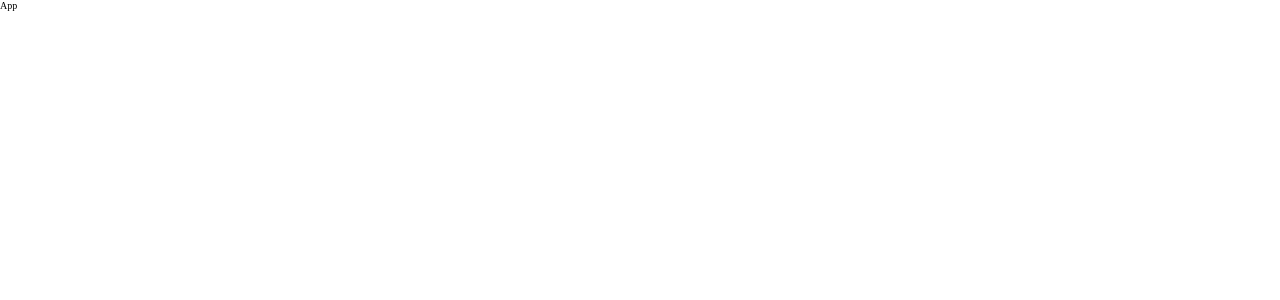
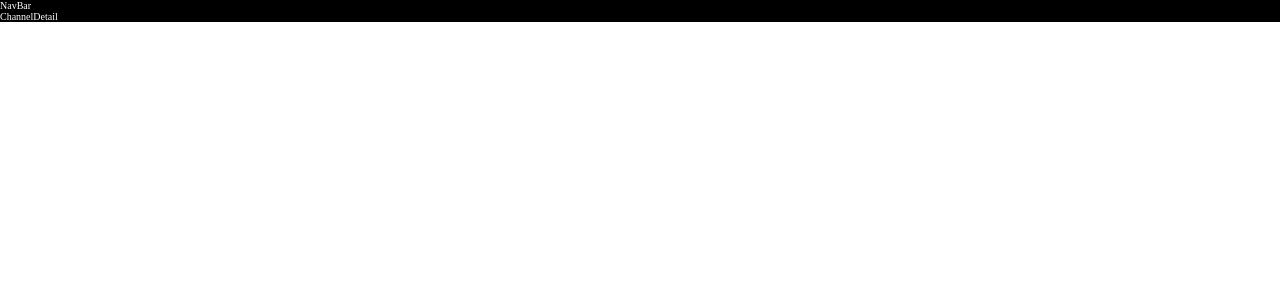
Before and after one commit to VishnuVNairCodes/bikemila, a React (Create React App) app: page /channel/1 in a window 1280 px wide. Shown: the top 300 px of the page. Built offline with nearby package versions, Linux system fonts and the light colour scheme.

Commit message:
feat: set up basic routes

```diff
--- a/src/App.js
+++ b/src/App.js
@@ -1,7 +1,28 @@
+import { Box } from "@mui/system";
 import React from "react";
+import { BrowserRouter, Route, Routes } from "react-router-dom";
+import {
+  ChannelDetail,
+  Feed,
+  NavBar,
+  SearchFeed,
+  VideoDetail,
+} from "./components";
 
 import "./App.css";
 
-const App = () => <div>App</div>;
+const App = () => (
+  <BrowserRouter>
+    <Box sx={{ backgroundColor: "#000", color: "#fff" }}>
+      <NavBar />
+      <Routes>
+        <Route path="/" element={<Feed />} />
+        <Route path="/video/:id" element={<VideoDetail />} />
+        <Route path="/channel/:id" element={<ChannelDetail />} />
+        <Route path="/search/:searchTerm" element={<SearchFeed />} />
+      </Routes>
+    </Box>
+  </BrowserRouter>
+);
 
 export default App;
--- /dev/null
+++ b/src/components/ChannelDetail/ChannelDetail.jsx
@@ -0,0 +1,7 @@
+import React from "react";
+
+const ChannelDetail = () => {
+  return <div>ChannelDetail</div>;
+};
+
+export { ChannelDetail };
--- /dev/null
+++ b/src/components/Feed/Feed.jsx
@@ -0,0 +1,7 @@
+import React from "react";
+
+const Feed = () => {
+  return <div>Feed</div>;
+};
+
+export { Feed };
--- /dev/null
+++ b/src/components/NavBar/NavBar.jsx
@@ -0,0 +1,7 @@
+import React from "react";
+
+const NavBar = () => {
+  return <div>NavBar</div>;
+};
+
+export { NavBar };
--- /dev/null
+++ b/src/components/SearchFeed/SearchFeed.jsx
@@ -0,0 +1,7 @@
+import React from "react";
+
+const SearchFeed = () => {
+  return <div>SearchFeed</div>;
+};
+
+export { SearchFeed };
--- /dev/null
+++ b/src/components/VideoDetail/VideoDetail.jsx
@@ -0,0 +1,7 @@
+import React from "react";
+
+const VideoDetail = () => {
+  return <div>VideoDetail</div>;
+};
+
+export { VideoDetail };
--- /dev/null
+++ b/src/components/index.js
@@ -0,0 +1,5 @@
+export { NavBar } from "./NavBar/NavBar";
+export { Feed } from "./Feed/Feed";
+export { VideoDetail } from "./VideoDetail/VideoDetail";
+export { ChannelDetail } from "./ChannelDetail/ChannelDetail";
+export { SearchFeed } from "./SearchFeed/SearchFeed";
```
